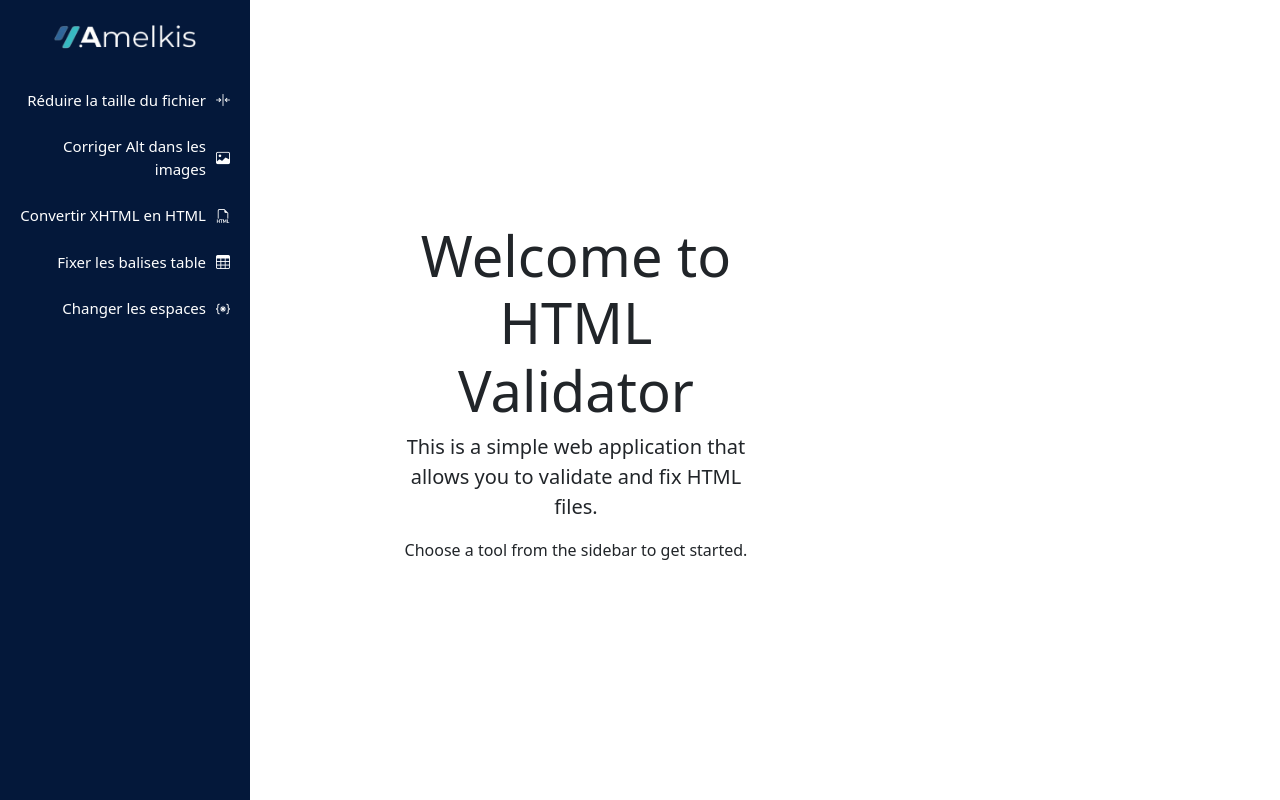
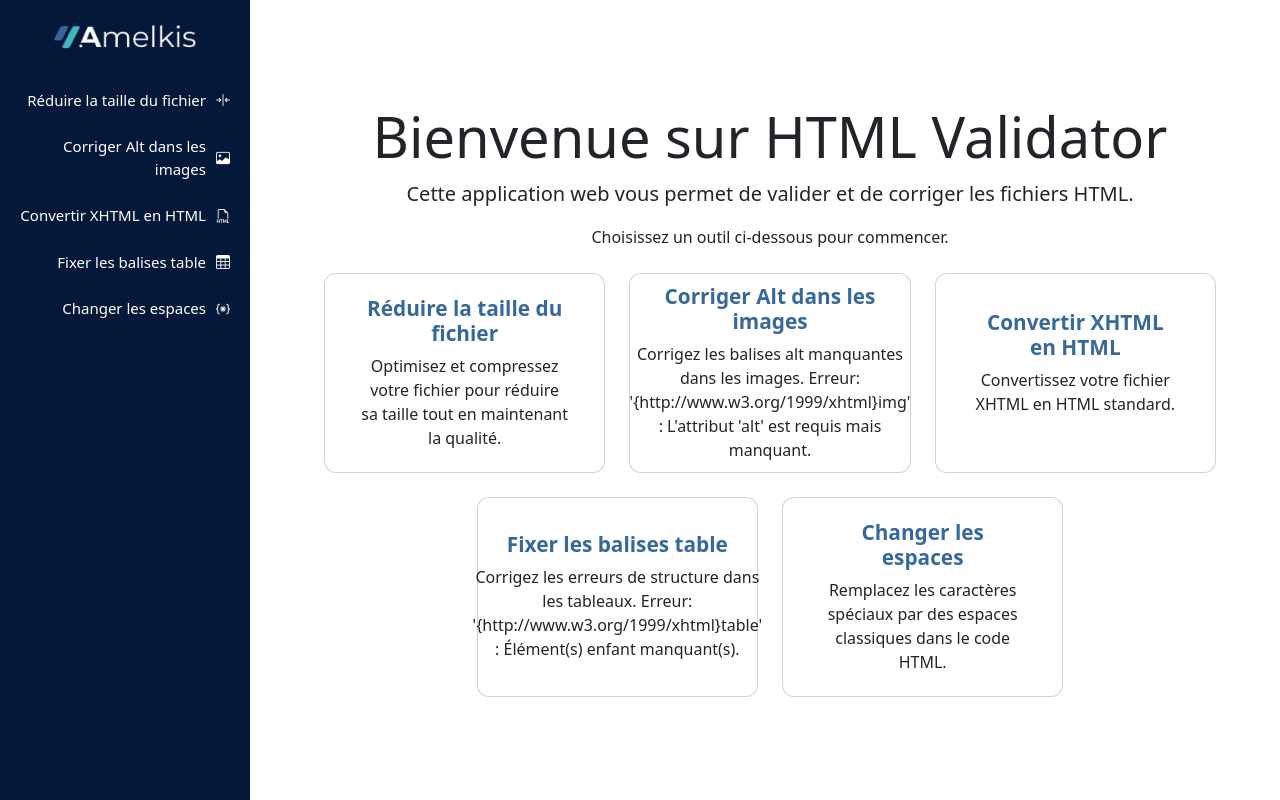
Before and after one commit to NorelhoudaB/extra, a Vue app in the folder frontend/: page / in a window 1280 px wide. Built offline with nearby package versions, Linux system fonts and the light colour scheme.

Commit message:
- made a home page

```diff
--- a/frontend/src/components/FileUpload.vue
+++ b/frontend/src/components/FileUpload.vue
@@ -146,7 +146,7 @@ const uploadFile = async () => {
   border-radius: 15px;
   width: 450px;
   text-align: center;
-  box-shadow: 0px 4px 10px rgba(0, 0, 0, 0.1);
+  box-shadow: 0px 4px 10px rgba(0, 0, 0, 0.2);
 }
 
 .upload-box {
--- a/frontend/src/components/Homepage.vue
+++ b/frontend/src/components/Homepage.vue
@@ -1,19 +1,70 @@
 <template>
-<div>
+    <div class="container text-center">
+      <h1 class="display-4 mt-4">Bienvenue sur HTML Validator</h1>
+      <p class="lead">Cette application web vous permet de valider et de corriger les fichiers HTML.</p>
+      <p>Choisissez un outil ci-dessous pour commencer.</p>
 
-    <div class="container">
-        <div class="row">
-        <div class="col-md-6">
-            <h1 class="display-4">Welcome to HTML Validator</h1>
-            <p class="lead">This is a simple web application that allows you to validate and fix HTML files.</p>
-            <p>Choose a tool from the sidebar to get started.</p>
+      <div class="row justify-content-center mt-4">
+        <div v-for="(option, path) in options" :key="path" class="col-md-4 mb-4">
+          <div class="card option-card text-center" @click="navigateTo(path)">
+            <div class="card-body">
+              <h5 class="card-title">{{ option.title }}</h5>
+              <p class="card-text">{{ option.description }}</p>
+            </div>
+          </div>
         </div>
-        <div class="col-md-6">
+      </div>
+    </div>
+</template>
 
-        </div>
-        </div>
-    </div>
-</div>
+<script setup lang="ts">
+import { ref } from 'vue';
+import { useRouter } from 'vue-router';
 
+const router = useRouter();
 
-</template>
+const options = ref({
+  "/reduire": { title: "Réduire la taille du fichier", description: "Optimisez et compressez votre fichier pour réduire sa taille tout en maintenant la qualité." },
+  "/fix-alt": { title: "Corriger Alt dans les images", description: "Corrigez les balises alt manquantes dans les images. Erreur: '{http://www.w3.org/1999/xhtml}img' : L'attribut 'alt' est requis mais manquant." },
+  "/convert-xhtml": { title: "Convertir XHTML en HTML", description: "Convertissez votre fichier XHTML en HTML standard." },
+  "/fix-table": { title: "Fixer les balises table", description: "Corrigez les erreurs de structure dans les tableaux. Erreur: '{http://www.w3.org/1999/xhtml}table' : Élément(s) enfant manquant(s)." },
+  "/fix-space": { title: "Changer les espaces", description: "Remplacez les caractères spéciaux par des espaces classiques dans le code HTML." }
+});
+
+const navigateTo = (path: string) => {
+  router.push(path);
+};
+</script>
+
+<style>
+.option-card {
+  cursor: pointer;
+  transition: transform 0.2s, box-shadow 0.2s, background-color 0.3s;
+  border-radius: 12px;
+  background-color: white;
+  height: 200px; /* Increased height for better layout */
+  display: flex;
+  flex-direction: column;
+  justify-content: center;
+  align-items: center;
+  padding: 20px;
+  text-align: center;
+}
+
+.option-card:hover {
+  transform: scale(1.05);
+  box-shadow: 0 6px 15px rgba(0, 0, 0, 0.2);
+  background-color: #46BCC5;
+  color: white;
+}
+
+.card-title {
+  font-size: 1.3rem;
+  font-weight: bold;
+  color: #366998;
+}
+
+.card-text {
+  font-size: 1rem;
+}
+</style>
```
